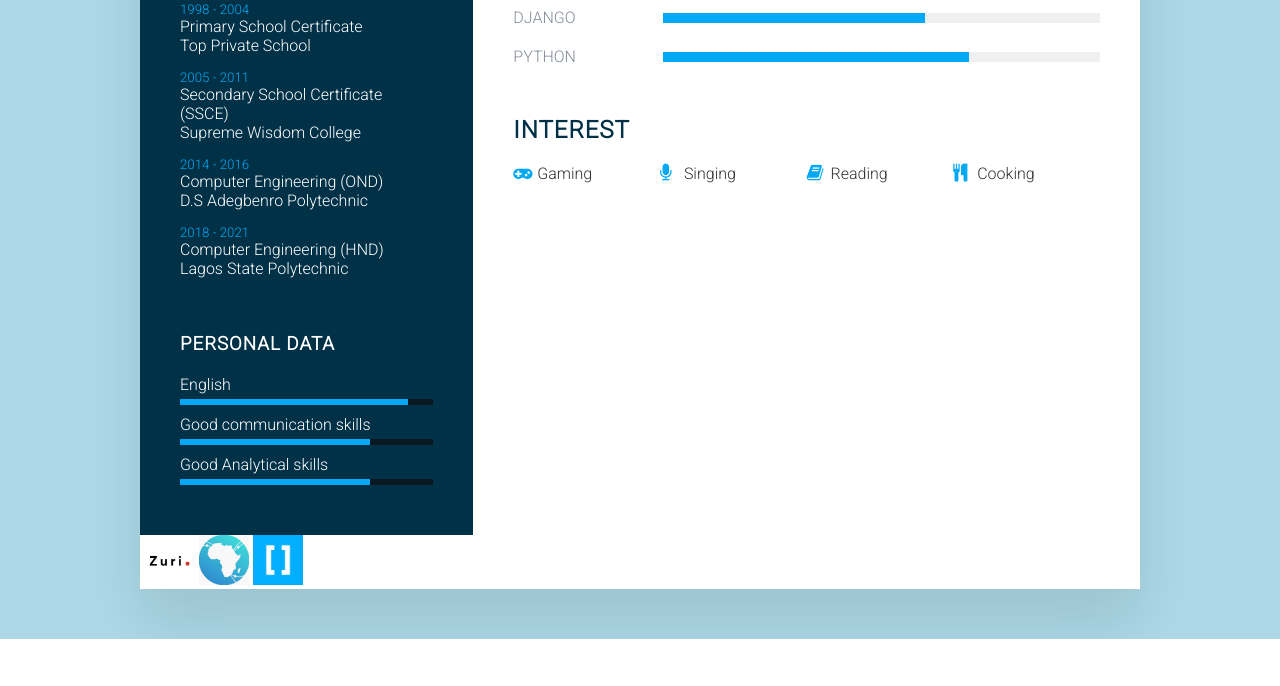
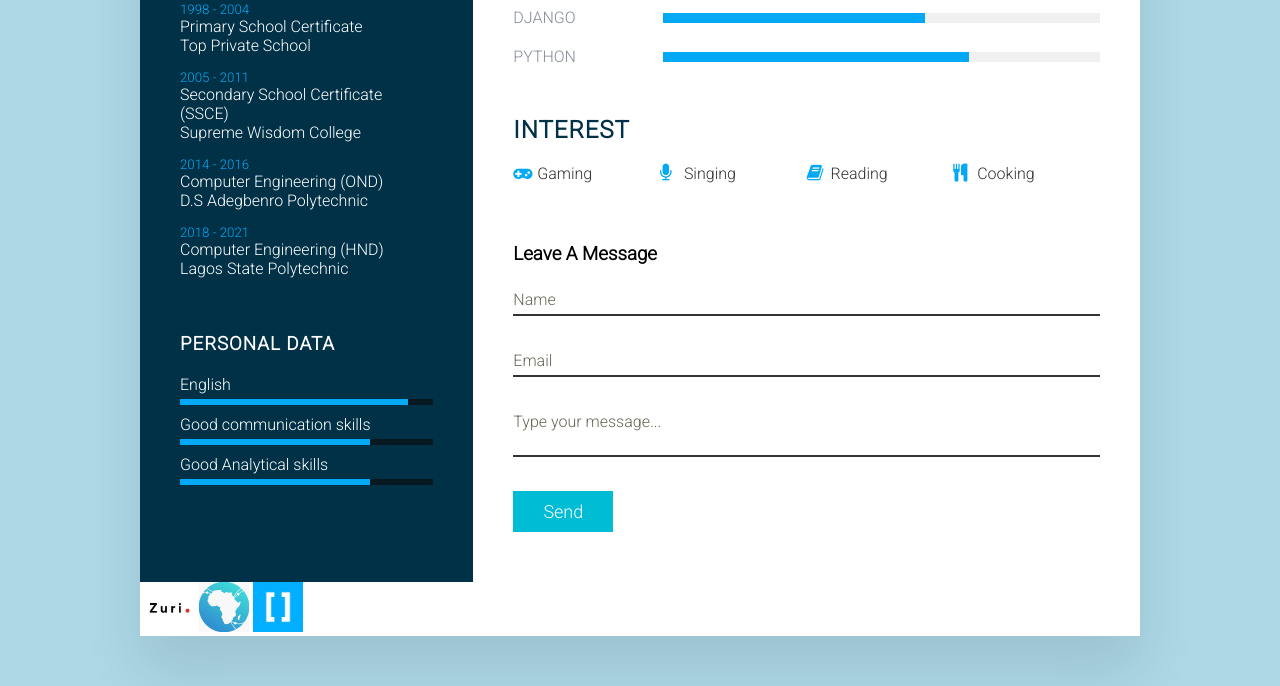
Before and after one commit to Kenthinho/port-folio, a Django app: page / in a window 1280 px wide. Shown: the part 738-1424 px from the top of the page. Before the commit the page ends 1377 px from the top, so only its background shows below. Run offline with Django 3.2, Linux system fonts and the light colour scheme.

Commit message:
initial commit

```diff
--- a/portfolio/views.py
+++ b/portfolio/views.py
@@ -14,7 +14,6 @@ def home_view(request):
         contact_list = Contact.objects.create(
             name=name, email=email, message=message)
         context['contact'] = contact_list
-        context['receive'] = True
 
         return render(request, 'index.html', context)
     return render(request, 'index.html')
--- a/templates/index.html
+++ b/templates/index.html
@@ -192,7 +192,7 @@
 				</div>
 
 				<div class="contactForm">
-					{% if receive %}
+					{% if contact %}
 						<form action="{% url 'home' %}" method="POST">
 							{% csrf_token %}
 							<h3>Leave A Message</h3>
@@ -215,6 +215,28 @@
 							</div>
 							<p>Thank you for contacting me {{ contact.name }}!</p>
 						</form>
+					{% else %}
+						<form action="{% url 'home' %}" method="POST">
+							{% csrf_token %}
+							<h3>Leave A Message</h3>
+							<div class="inputBox">
+								<input type="text" name="name" required="required">
+								<span>Name</span>
+							</div>
+
+							<div class="inputBox">
+								<input type="text" name="email" required="required">
+								<span>Email</span>
+							</div>
+
+							<div class="inputBox">
+								<textarea required="required" name="message"></textarea>
+								<span>Type your message...</span>
+							</div>
+							<div class="inputBox">
+								<input type="submit" name="" value="Send">
+							</div>
+						</form>
 					{% endif %}
 				</div>
 			</div>
```
